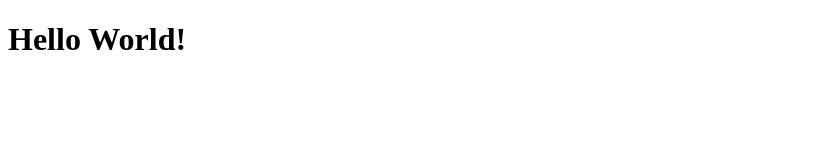
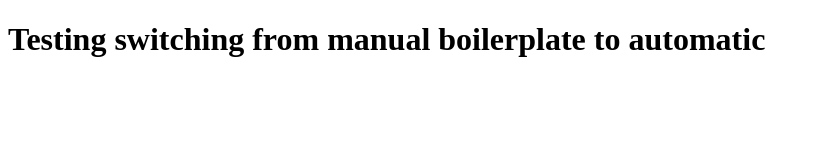
Before and after one commit to bjclifton/html_test, a plain HTML site: page index.html in a window 1280 px wide. Shown: the whole page, without its empty margins (0-820 px from the left). Drawn offline with Linux system fonts and the light colour scheme.

Commit message:
Tested out automatic HTML Boilerplate using VSCode

```diff
--- a/index.html
+++ b/index.html
@@ -1,10 +1,12 @@
 <!DOCTYPE html>
 <html lang="en">
-    <head>
-        <meta charset="UTF-8">
-        <title>My First Webpage</title>
-    </head>
-    <body>
-        <h1>Hello World!</h1>
-    </body>
+<head>
+    <meta charset="UTF-8">
+    <meta http-equiv="X-UA-Compatible" content="IE=edge">
+    <meta name="viewport" content="width=device-width, initial-scale=1.0">
+    <title>Changed to VSCode Preset</title>
+</head>
+<body>
+    <h1>Testing switching from manual boilerplate to automatic</h1>
+</body>
 </html>
```
